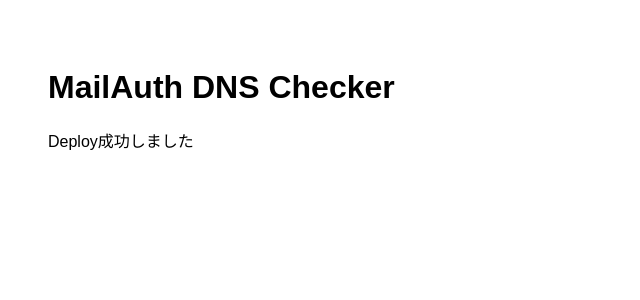
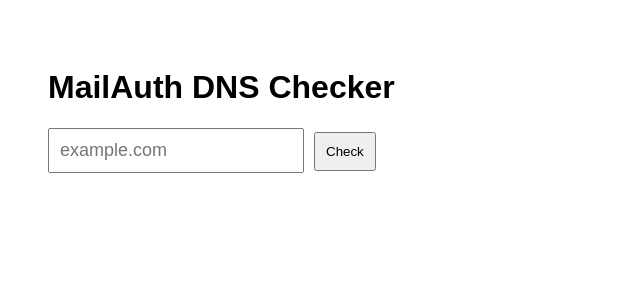
Before and after one commit to super-curve-hub/mailauth-checker, a Next.js app: page / in a window 1280 px wide. Shown: the top 300 px of the page, without its empty margins (0-640 px from the left). Built offline with nearby package versions, Linux system fonts and the light colour scheme.

Commit message:
Update index.js

```diff
--- a/pages/index.js
+++ b/pages/index.js
@@ -1,10 +1,59 @@
+import { useState } from "react"
+
 export default function Home() {
 
+  const [domain,setDomain] = useState("")
+  const [result,setResult] = useState(null)
+
+  async function check(){
+
+    const res = await fetch("/api/check",{
+      method:"POST",
+      headers:{
+        "Content-Type":"application/json"
+      },
+      body:JSON.stringify({domain})
+    })
+
+    const data = await res.json()
+    setResult(data)
+  }
+
   return (
+
     <div style={{fontFamily:"sans-serif",padding:40}}>
+
       <h1>MailAuth DNS Checker</h1>
-      <p>Deploy成功しました</p>
+
+      <input
+        placeholder="example.com"
+        value={domain}
+        onChange={(e)=>setDomain(e.target.value)}
+        style={{padding:10,fontSize:18}}
+      />
+
+      <button
+        onClick={check}
+        style={{marginLeft:10,padding:10}}
+      >
+        Check
+      </button>
+
+      {result && (
+
+        <div style={{marginTop:30}}>
+
+          <p>SPF : {result.spf ? "OK":"NG"}</p>
+          <p>DKIM : {result.dkim ? "OK":"NG"}</p>
+          <p>DMARC : {result.dmarc ? "OK":"NG"}</p>
+          <p>MX : {result.mx ? "OK":"NG"}</p>
+
+        </div>
+
+      )}
+
     </div>
+
   )
 
 }
```
